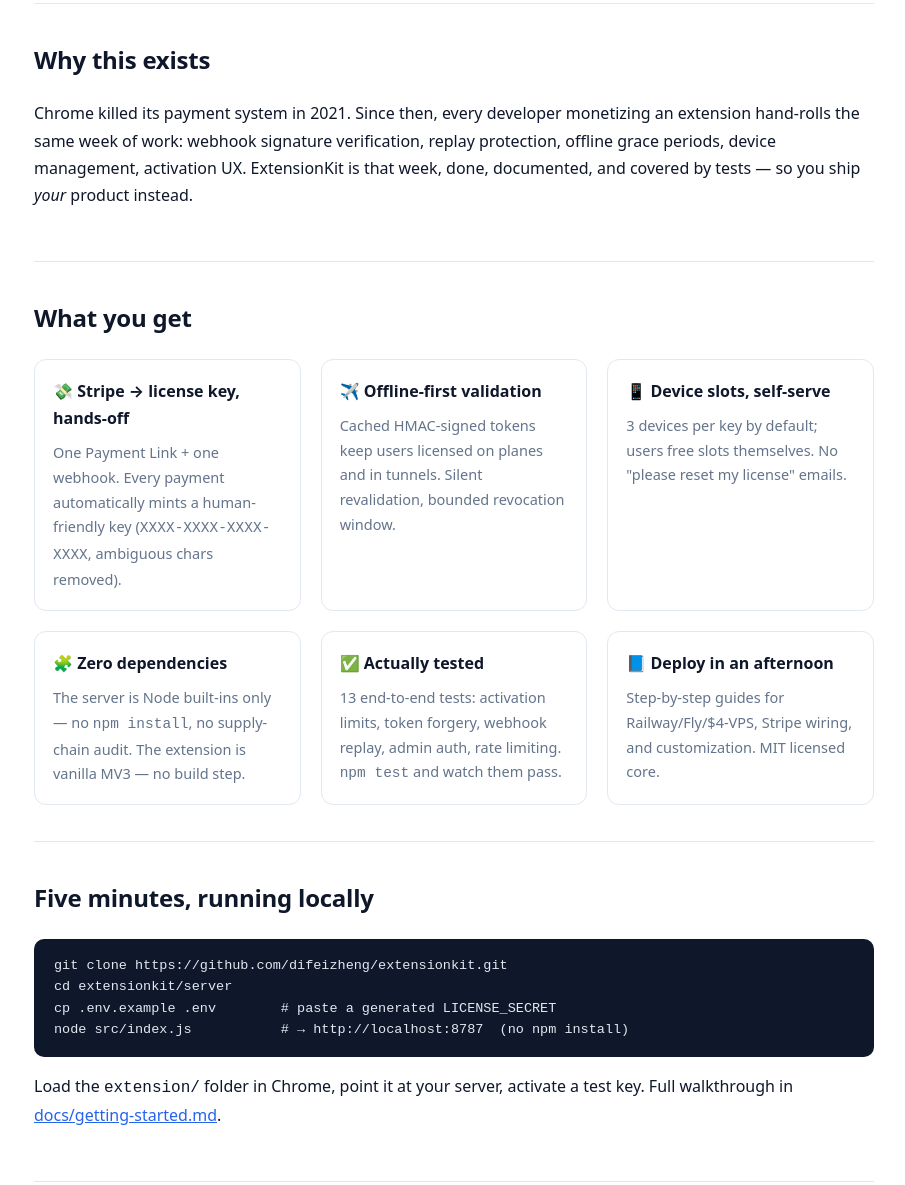
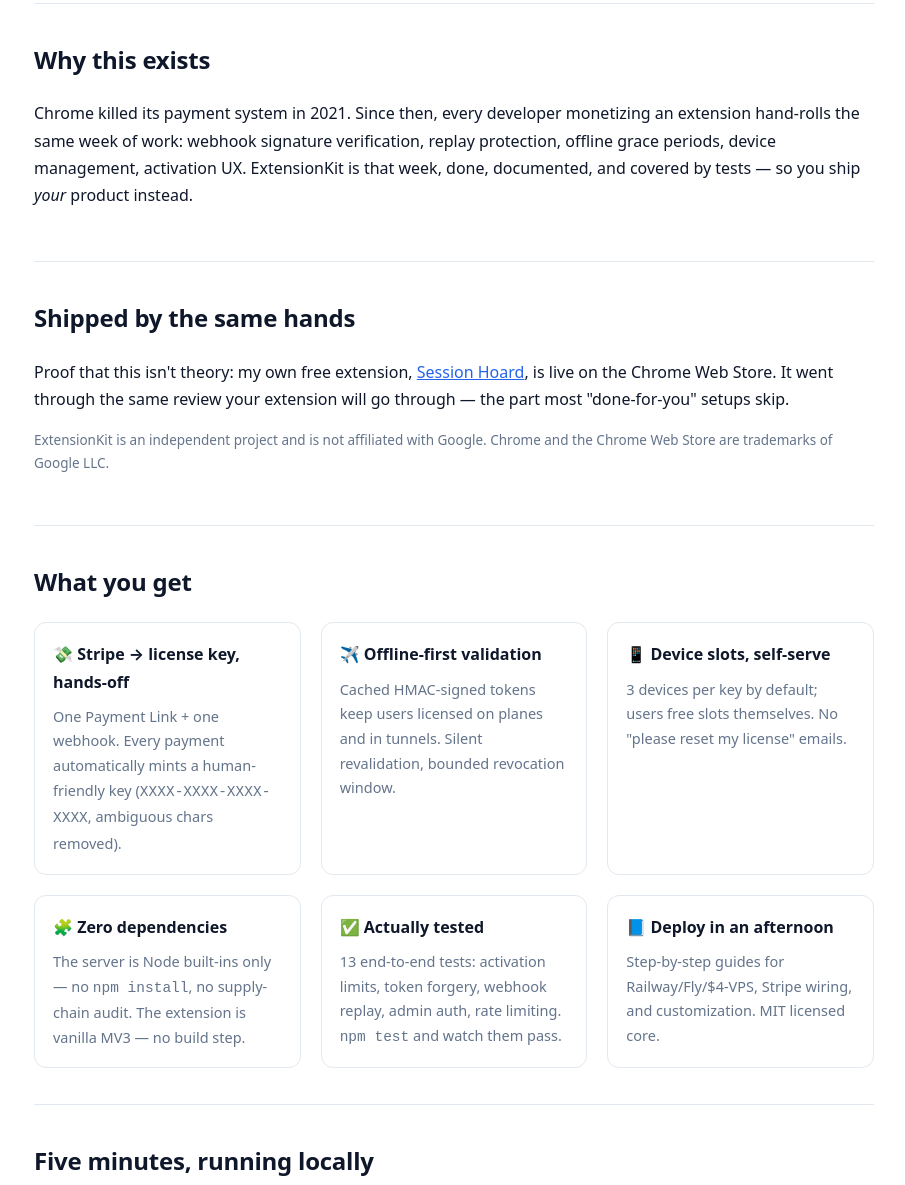
Before and after one commit to difeizheng/extensionkit, a browser extension: page docs/index.html in a window 1280 px wide. Shown: the part 909-2094 px from the top of the page, without its empty margins (186-1091 px from the left). Drawn offline with Linux system fonts and the light colour scheme.

Commit message:
docs: add Chrome Web Store proof (Session Hoard is live) to landing page and README

```diff
--- a/docs/index.html
+++ b/docs/index.html
@@ -57,6 +57,15 @@
 </section>
 
 <section>
+  <h2>Shipped by the same hands</h2>
+  <p>Proof that this isn't theory: my own free extension,
+  <a href="https://chromewebstore.google.com/detail/session-hoard/hmhinlmikdmcjaflpfbdcapnglomeafp" rel="noopener">Session Hoard</a>,
+  is live on the Chrome Web Store. It went through the same review your extension will go through —
+  the part most "done-for-you" setups skip.</p>
+  <p style="font-size:13.5px;color:var(--muted)">ExtensionKit is an independent project and is not affiliated with Google. Chrome and the Chrome Web Store are trademarks of Google LLC.</p>
+</section>
+
+<section>
   <h2>What you get</h2>
   <div class="grid">
     <div class="card"><h3>💸 Stripe → license key, hands-off</h3><p>One Payment Link + one webhook. Every payment automatically mints a human-friendly key (<code>XXXX-XXXX-XXXX-XXXX</code>, ambiguous chars removed).</p></div>
```
Also changed, not shown: README.md.
